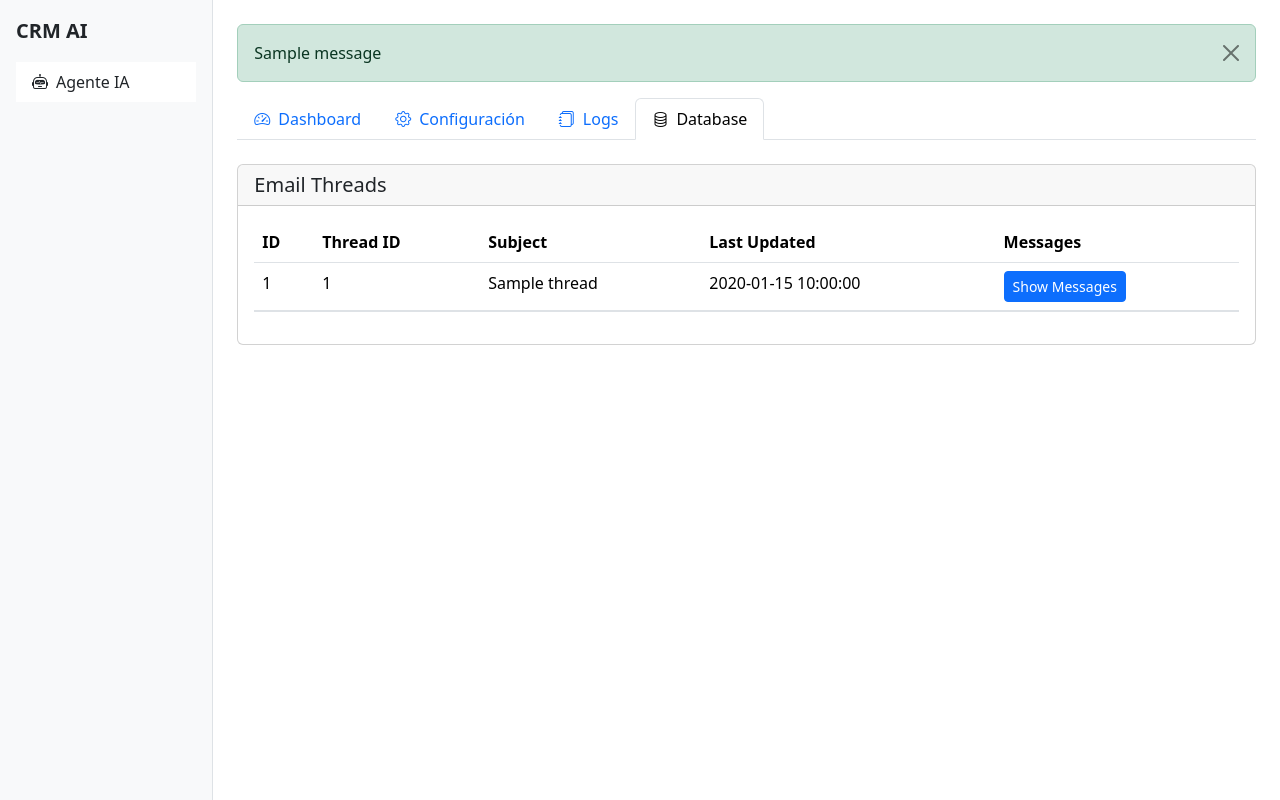
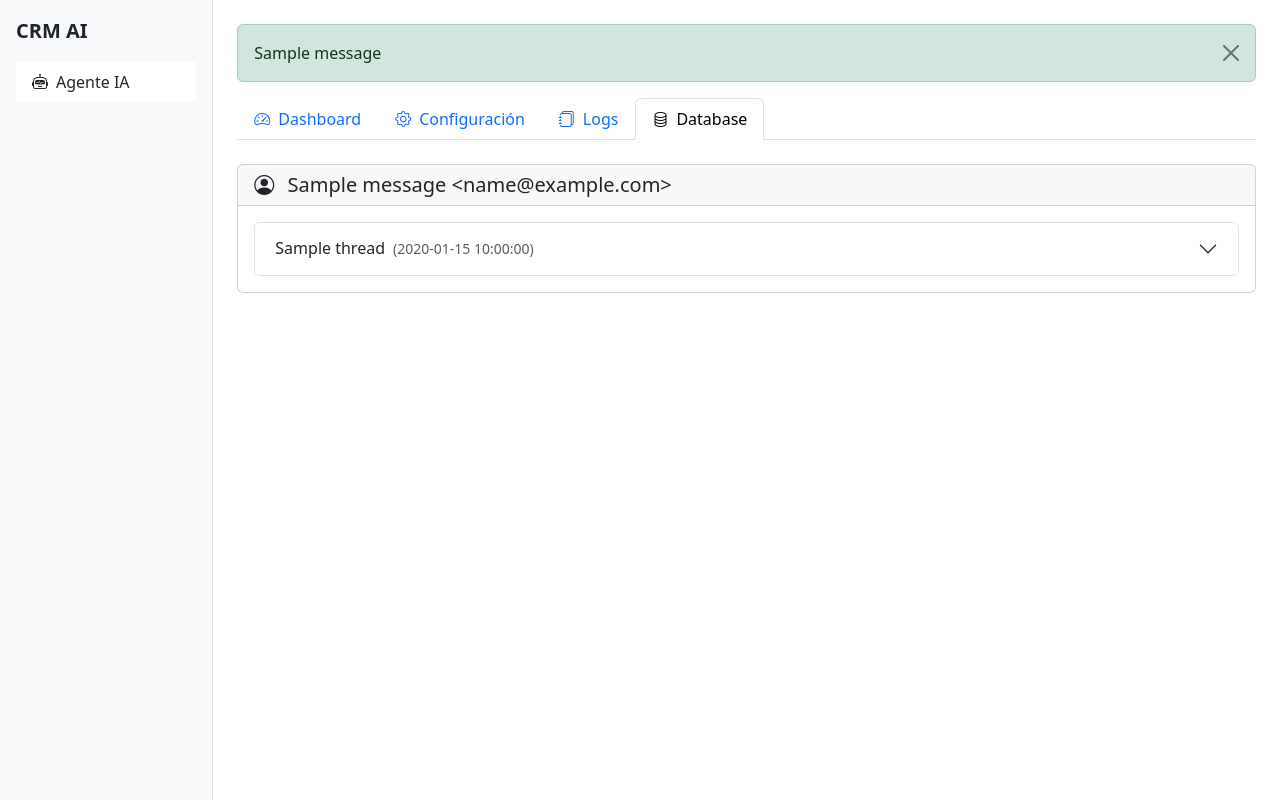
Before and after one commit to Alujan18/flask-auth-system, a Flask app: page /agente/database in a window 1280 px wide. Shown: the part 57-857 px from the top of the page. Run offline with Flask 3, Linux system fonts and the light colour scheme; tables that the repository leaves empty hold one stand-in row (values such as "Sample post"); one stand-in notice (Sample message) is shown.

Commit message:
Agent query: Please verify: 1. Is the email bot control working with ON/OFF button? 2. Are the emails properly displayed and grouped by sender? 3. Are the message bodies visible in collapsible sections?

```diff
--- a/routes.py
+++ b/routes.py
@@ -317,11 +317,28 @@ def agente_dashboard():
 
 @app.route('/agente/database')
 def agente_database():
-    # Get all threads with their messages
-    threads = EmailThread.query.all()
-    messages = EmailMessage.query.all()
+    # Get all unique senders
+    senders = db.session.query(EmailMessage.from_email, EmailMessage.from_name).distinct().all()
 
-    # Get log entries
-    logs = Log.query.order_by(Log.timestamp.desc()).limit(10).all()
+    # For each sender, get their threads and messages
+    sender_data = []
+    for from_email, from_name in senders:
+        # Get all threads where this person is a sender
+        thread_ids = db.session.query(EmailMessage.thread_id)\
+            .filter(EmailMessage.from_email == from_email)\
+            .distinct().all()
+        thread_ids = [t[0] for t in thread_ids]
 
-    return render_template('agente_database.html', threads=threads, messages=messages, logs=logs)
+        # Get all threads and their messages
+        threads = EmailThread.query.filter(EmailThread.thread_id.in_(thread_ids)).all()
+        messages = EmailMessage.query.filter(EmailMessage.thread_id.in_(thread_ids))\
+            .order_by(EmailMessage.date.desc()).all()
+
+        sender_data.append({
+            'email': from_email,
+            'name': from_name,
+            'threads': threads,
+            'messages': messages
+        })
+
+    return render_template('agente_database.html', sender_data=sender_data)
--- a/templates/agente_database.html
+++ b/templates/agente_database.html
@@ -25,65 +25,59 @@
 </ul>
 
 <div class="row">
-    <!-- Email Threads -->
-    <div class="col-12 mb-4">
-        <div class="card">
+    <!-- Email Senders -->
+    <div class="col-12">
+        {% for sender in sender_data %}
+        <div class="card mb-4">
             <div class="card-header">
-                <h5 class="mb-0">Email Threads</h5>
+                <h5 class="mb-0">
+                    <i class="bi bi-person-circle me-2"></i>
+                    {{ sender.name }} &lt;{{ sender.email }}&gt;
+                </h5>
             </div>
             <div class="card-body">
+                <div class="accordion" id="sender-{{ loop.index }}">
+                    {% for thread in sender.threads %}
+                    <div class="accordion-item">
+                        <h2 class="accordion-header">
+                            <button class="accordion-button collapsed" type="button"
+                                    data-bs-toggle="collapse"
+                                    data-bs-target="#thread-{{ thread.id }}">
+                                {{ thread.subject or 'Sin Asunto' }}
+                                <small class="text-muted ms-2">
+                                    ({{ thread.last_updated.strftime('%Y-%m-%d %H:%M:%S') }})
+                                </small>
+                            </button>
+                        </h2>
+                        <div id="thread-{{ thread.id }}" class="accordion-collapse collapse"
+                             data-bs-parent="#sender-{{ loop.index }}">
+                            <div class="accordion-body">
                                 <div class="table-responsive">
-                    <table class="table">
-                        <thead>
-                            <tr>
-                                <th>ID</th>
-                                <th>Thread ID</th>
-                                <th>Subject</th>
-                                <th>Last Updated</th>
-                                <th>Messages</th>
-                            </tr>
-                        </thead>
-                        <tbody>
-                            {% for thread in threads %}
-                            <tr>
-                                <td>{{ thread.id }}</td>
-                                <td>{{ thread.thread_id }}</td>
-                                <td>{{ thread.subject }}</td>
-                                <td>{{ thread.last_updated }}</td>
-                                <td>
-                                    <button class="btn btn-sm btn-primary" type="button"
-                                            data-bs-toggle="collapse"
-                                            data-bs-target="#messages-{{ thread.id }}">
-                                        Show Messages
-                                    </button>
-                                </td>
-                            </tr>
-                            <tr>
-                                <td colspan="5" class="p-0">
-                                    <div class="collapse" id="messages-{{ thread.id }}">
-                                        <div class="p-3 bg-light">
                                     <table class="table table-sm">
                                         <thead>
                                             <tr>
                                                 <th>From</th>
+                                                <th>Date</th>
                                                 <th>Subject</th>
-                                                        <th>Date</th>
-                                                        <th>Message ID</th>
-                                                        <th>In Reply To</th>
+                                                <th>Body</th>
                                             </tr>
                                         </thead>
                                         <tbody>
-                                                    {% for message in messages if message.thread_id == thread.thread_id %}
+                                            {% for message in sender.messages if message.thread_id == thread.thread_id %}
                                             <tr>
                                                 <td>{{ message.from_name }} &lt;{{ message.from_email }}&gt;</td>
+                                                <td>{{ message.date.strftime('%Y-%m-%d %H:%M:%S') }}</td>
                                                 <td>{{ message.subject }}</td>
-                                                        <td>{{ message.date }}</td>
-                                                        <td>{{ message.message_id }}</td>
-                                                        <td>{{ message.in_reply_to or 'N/A' }}</td>
-                                                    </tr>
-                                                    {% endfor %}
-                                                </tbody>
-                                            </table>
+                                                <td>
+                                                    <button class="btn btn-sm btn-outline-primary"
+                                                            type="button"
+                                                            data-bs-toggle="collapse"
+                                                            data-bs-target="#body-{{ message.id }}">
+                                                        Show Content
+                                                    </button>
+                                                    <div class="collapse mt-2" id="body-{{ message.id }}">
+                                                        <div class="card card-body">
+                                                            <pre class="mb-0">{{ message.body }}</pre>
                                                         </div>
                                                     </div>
                                                 </td>
@@ -95,5 +89,11 @@
                             </div>
                         </div>
                     </div>
+                    {% endfor %}
+                </div>
+            </div>
+        </div>
+        {% endfor %}
+    </div>
 </div>
 {% endblock %}
```
Lines whose indentation alone changed are shown as unchanged.
